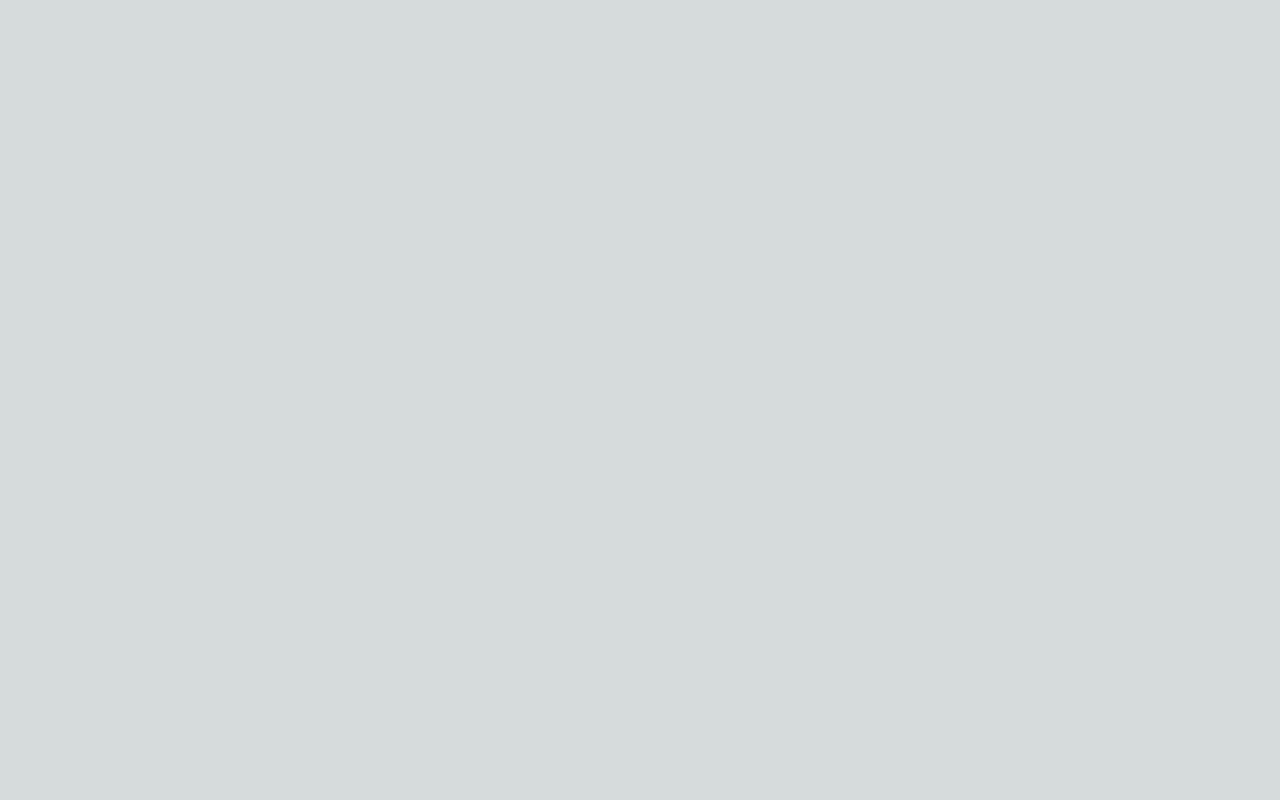
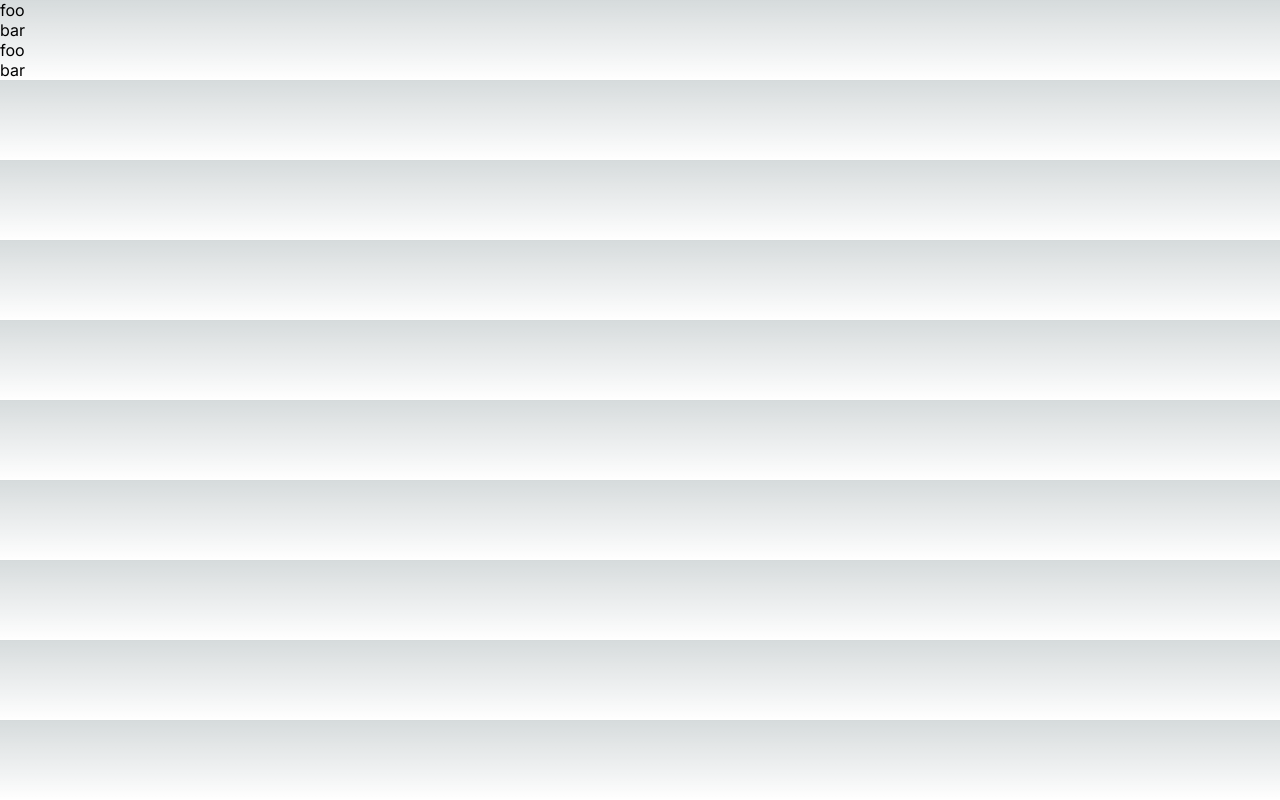
Before and after one commit to tomoaoihana/qint-react-app, a Next.js app: page / in a window 1280 px wide. Built offline with nearby package versions, Linux system fonts and the light colour scheme.

Commit message:
配列メソッド

```diff
--- a/app/page.js
+++ b/app/page.js
@@ -5,28 +5,53 @@ import styles from "./page.module.css";
 import { Kosugi } from "next/font/google";
 
 export default function Home() {
-  const array = [1, 2, 3];
-  //pushは破壊的メソッド
-  // array.push(4);
-  //unshiftも破壊的メソッド
-  // array.unshift(0);
-  //popも破壊的メソッド
-  // array.pop();
-  //shiftも破壊的メソッド
-  // array.shift();
-
-  //スライスメソッドは破壊的メソッドではない
-  const Array = array.slice(1);
-
+  // const array = [
+  //   [1, 2],
+  //   [3, 4],
+  //   [5, 6],
+  // ];
   //配列形メソッド
   //map
-  const NewArray2 = array.map((num) => {
-    return num * 2;
+  // const NewArray2 = array.map((num) => {
+  //   return num * 2;
+  // });
+
+  // const NewArray3 = array.map((nestArray) => {
+  //   return nestArray.map((num) => {
+  //     return `${num}さん`;
+  //   });
+  // });
+
+  //filter
+  // const array = [
+  //   { name: "tanaka", age: 20 },
+  //   { name: "suzuki", age: 30 },
+  //   { name: "yamada", age: 40 },
+  // ];
+  // const newArray = array.filter((user) => {
+  //   return user.age > 20;
+  // });
+
+  //find
+  //20をNOにするとundifinedになる
+  //filterでは空の配列が返ってくる
+  const users = [
+    { name: "tanaka", age: 20 },
+    { name: "suzuki", age: 30 },
+    { name: "yamada", age: 40 },
+  ];
+  const newUsers = users.find((user) => {
+    return user.age === 20;
   });
 
-  console.log(NewArray2);
+  console.log(newUsers);
 
-  const newArray = [...array, 4];
-
-  return <div className={styles.container}></div>;
+  return (
+    <div className={styles.container}>
+      {[<div key="foo">foo</div>, <div key="bar">bar</div>]}
+      {["foo", "bar"].map((text) => {
+        return <div key={text}>{text}</div>;
+      })}
+    </div>
+  );
 }
```
Also changed, not shown: app/page copy 2.js (added, +32 -0 lines).
